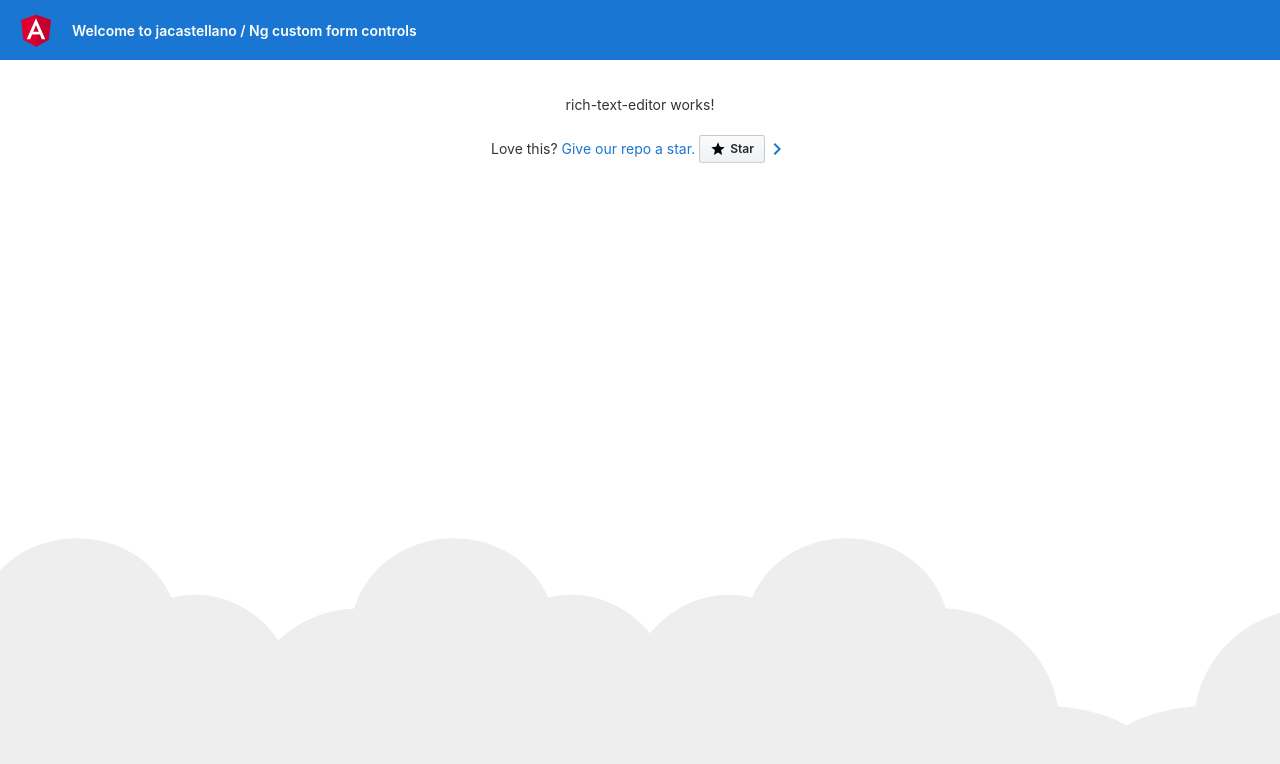
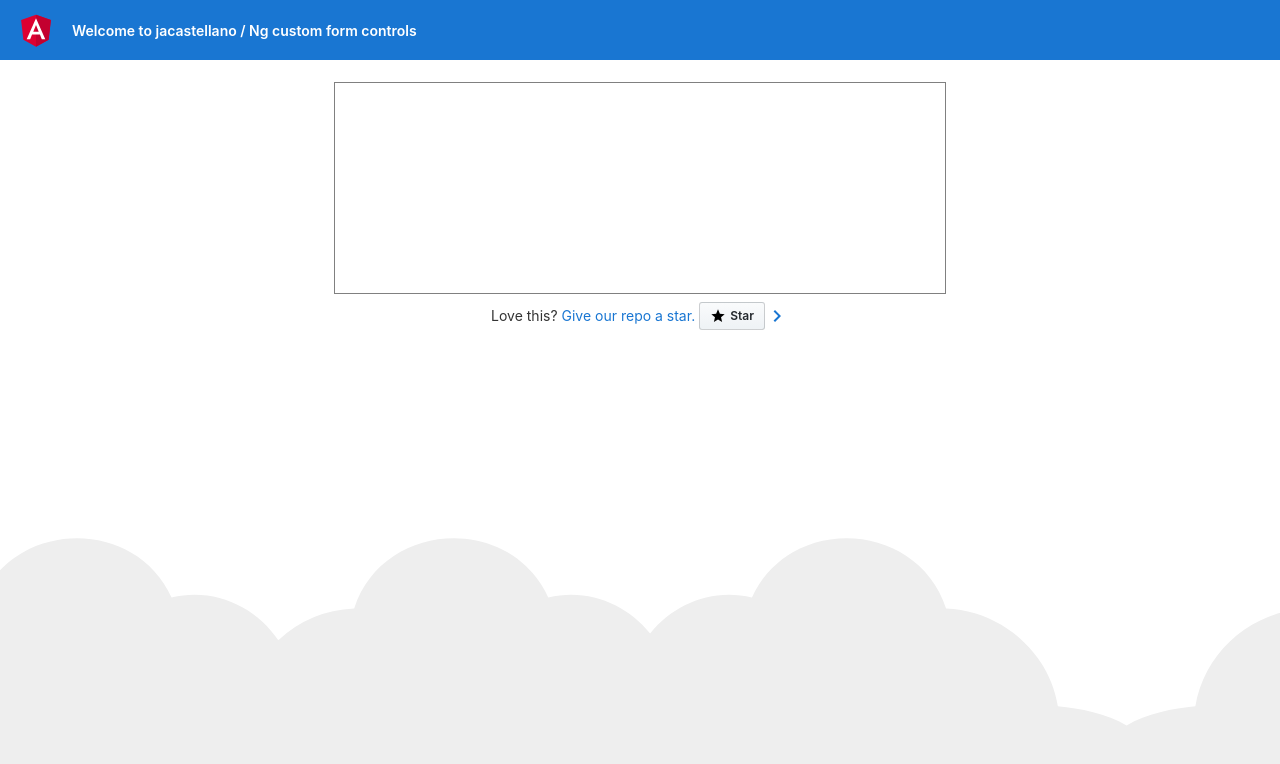
Before and after one commit to jacastellano/ng-custom-form-controls, an Angular app in the folder app/: page / in a window 1280 px wide. Shown: the top 764 px of the page. Built offline with nearby package versions, Linux system fonts and the light colour scheme.

Commit message:
Adding div editable

```diff
--- a/app/src/app/components/rich-text-editor/rich-text-editor.component.html
+++ b/app/src/app/components/rich-text-editor/rich-text-editor.component.html
@@ -1 +1 @@
-<p>rich-text-editor works!</p>
+<div class="richtexteditor" contenteditable="true"></div>
--- a/app/src/app/components/rich-text-editor/rich-text-editor.component.scss
+++ b/app/src/app/components/rich-text-editor/rich-text-editor.component.scss
@@ -0,0 +1,6 @@
+.richtexteditor {
+    width: 600px;
+    min-height: 200px;
+    padding: 5px;
+    border: 1px solid grey;
+}
```
